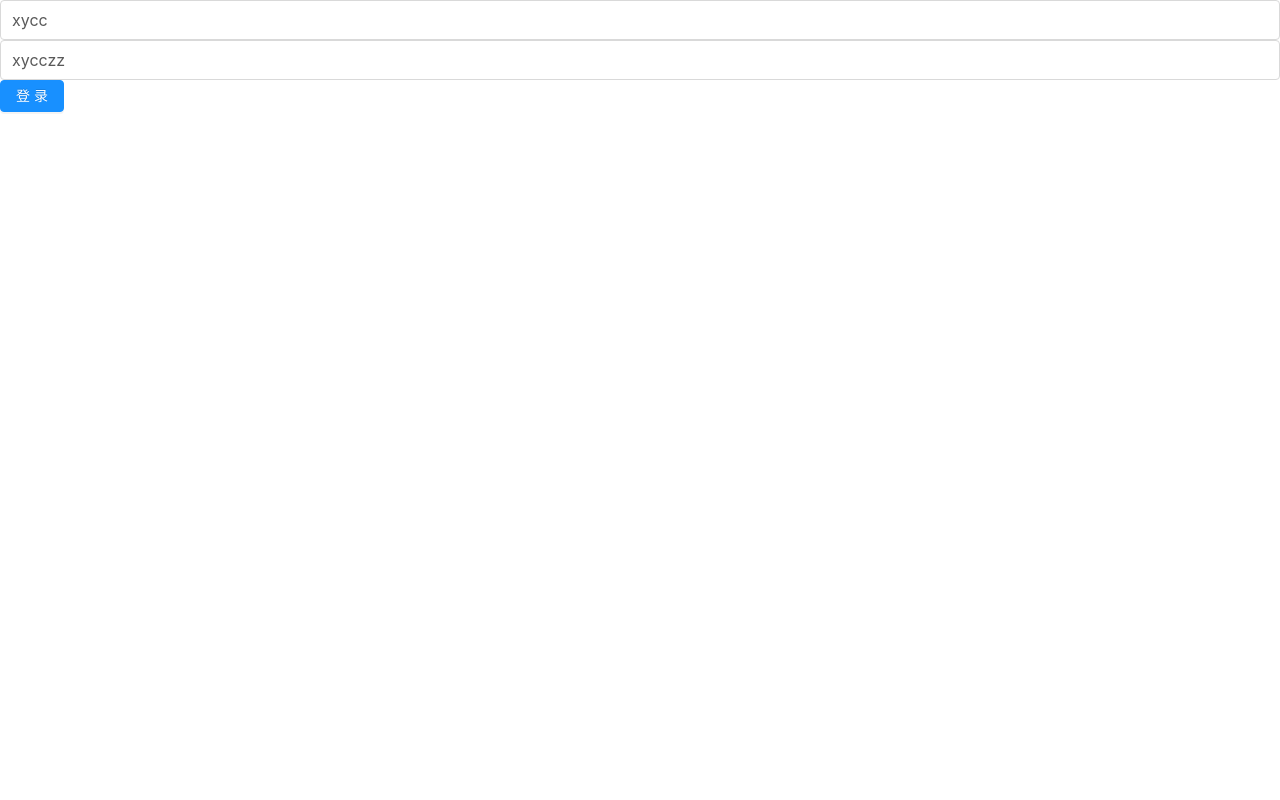
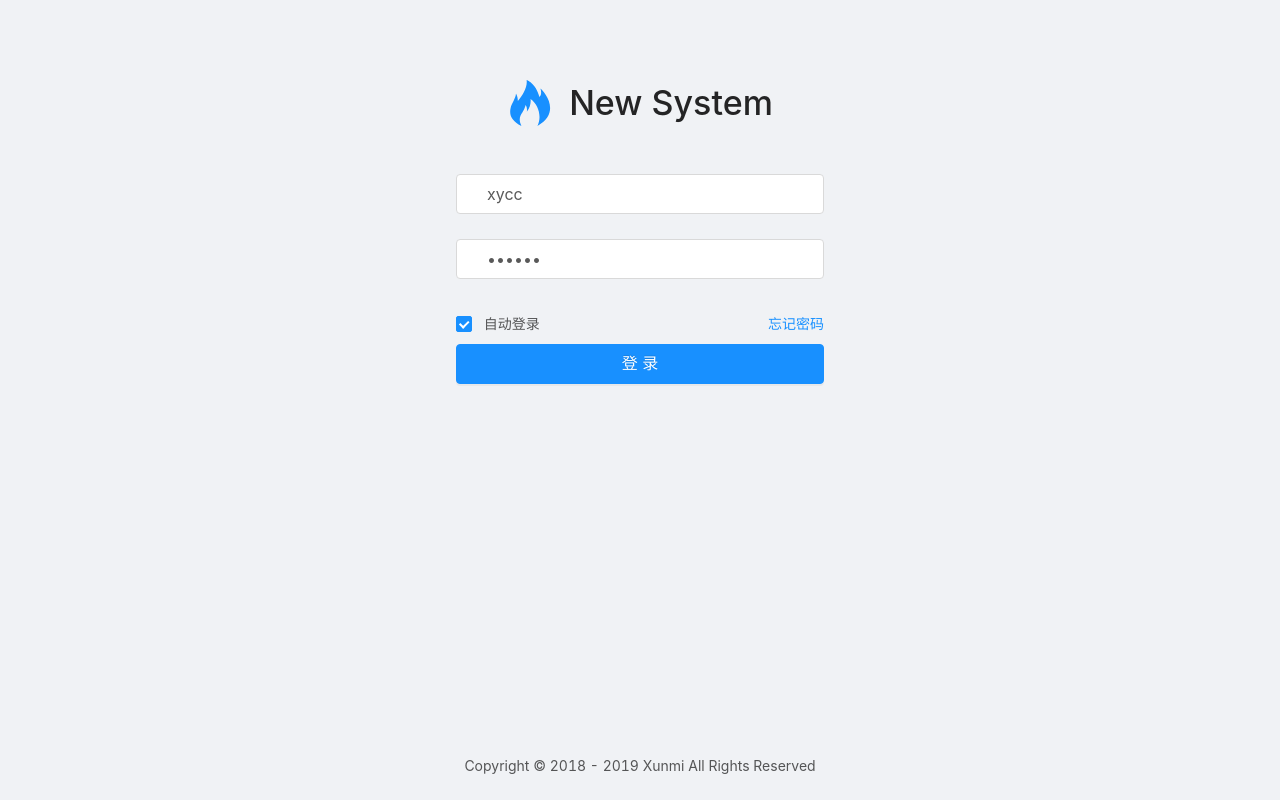
Before and after one commit to xunmi1/admin-template-vue, a Vue app: page /#/login in a window 1280 px wide. Built offline with nearby package versions, Linux system fonts and the light colour scheme; no server answers.

Commit message:
:boom: 重写登录页；:arrow_up: vue -> 2.5.22

```diff
--- a/package.json
+++ b/package.json
@@ -14,7 +14,7 @@
         "antd-theme-webpack-plugin": "^1.2.0",
         "axios": "^0.18.0",
         "nprogress": "^0.2.0",
-        "vue": "^2.5.21",
+        "vue": "^2.5.22",
         "vue-router": "^3.0.2",
         "vuex": "^3.0.1"
     },
@@ -34,7 +34,7 @@
         "lint-staged": "^8.1.0",
         "mockjs": "^1.0.1-beta3",
         "qs": "^6.6.0",
-        "vue-template-compiler": "^2.5.21"
+        "vue-template-compiler": "^2.5.22"
     },
     "gitHooks": {
         "pre-commit": "lint-staged"
--- a/src/config/index.js
+++ b/src/config/index.js
@@ -7,8 +7,8 @@ const config = Object.freeze({
      * @description 配置显示在浏览器标签的title
      */
     title: {
-        small: 'new system',
-        main: 'new system'
+        small: 'New System',
+        main: 'New System'
     },
     /**
      * @description api请求基础路径
--- a/src/router/index.js
+++ b/src/router/index.js
@@ -24,7 +24,6 @@ Vue.use(Router);
  */
 const router = new Router({
     routes: [
-        ...others,
         {
             path: '/',
             name: config.mainName,
@@ -38,7 +37,8 @@ const router = new Router({
                 ...page2,
                 ...page3
             ]
-        }
+        },
+        ...others
     ]
 });
 const db = Db.getSingle();
--- a/src/router/modules/others.js
+++ b/src/router/modules/others.js
@@ -1,12 +1,25 @@
 export default [
     {
-        path: '/login',
-        name: 'login',
+        path: '/user',
+        name: 'user',
+        redirect: '/user/login',
         meta: {
-            title: '登录',
             notAuth: true,
             notCache: true
         },
-        component: () => import(/* webpackChunkName: "Login" */ '@/views/Login/Login'),
+        component: () => import(/* webpackChunkName: "UserLayout" */ '@/views/Layout/UserLayout'),
+        children: [
+            {
+                path: 'login',
+                name: 'login',
+                alias: '/login',
+                meta: {
+                    title: '用户登录',
+                    notAuth: true,
+                    notCache: true
+                },
+                component: () => import(/* webpackChunkName: "Login" */ '@/views/User/Login'),
+            }
+        ]
     },
 ]
--- /dev/null
+++ b/src/views/Layout/UserLayout.vue
@@ -0,0 +1,25 @@
+<template>
+    <ALayout class="container">
+        <ALayoutContent>
+            <RouterView />
+        </ALayoutContent>
+        <Footer />
+    </ALayout>
+</template>
+
+<script>
+    import Footer from './components/Footer';
+
+    export default {
+        name: 'UserLayout',
+        components: {
+            Footer
+        }
+    };
+</script>
+
+<style scoped>
+    .container {
+        min-height: 100vh;
+    }
+</style>
--- a/src/views/Layout/components/Logo.vue
+++ b/src/views/Layout/components/Logo.vue
@@ -25,7 +25,6 @@
         },
         data () {
             return {
-                logo: null,
                 title: this.$app.title.small
             };
         },
@@ -38,10 +37,15 @@
             }
         },
         created () {
-            try {
-                this.logo = require('@/assets/svg/fire.svg');
-            } catch (e) {
-                this.logo = null;
+            this.setLogo();
+        },
+        methods: {
+            setLogo() {
+                try {
+                    this.logo = require('@/assets/svg/fire.svg');
+                } catch (e) {
+                    this.logo = null;
+                }
             }
         }
     };
--- a/src/views/Layout/components/User.vue
+++ b/src/views/Layout/components/UserMenu.vue
@@ -31,7 +31,7 @@
     import { mapState, mapMutations } from 'vuex';
 
     export default {
-        name: 'User',
+        name: 'UserMenu',
         computed: {
             ...mapState('user', ['avatar', 'nickName'])
         },
--- a/src/views/Login/Login.vue
+++ /dev/null
@@ -1,38 +0,0 @@
-<template>
-    <div>
-        <AInput size="large" v-model.trim="userName" />
-        <AInput size="large" v-model.trim="password" />
-        <AButton @click.enter="login" type="primary">登录</AButton>
-    </div>
-</template>
-
-<script>
-    import { mapActions } from 'vuex';
-
-    export default {
-        name: 'Login',
-        data () {
-            return {
-                userName: 'xycc',
-                password: 'xycczz'
-            };
-        },
-        methods: {
-            ...mapActions('user', ['handleLogin']),
-            login () {
-                this.handleLogin({
-                    userName: this.userName.toString(),
-                    password: this.password.toString()
-                }).then(() => {
-                    this.$router.push({ name: this.$app.mainName });
-                }).catch(err => {
-                    console.log(err);
-                });
-            }
-        }
-    };
-</script>
-
-<style scoped>
-
-</style>
--- /dev/null
+++ b/src/views/User/Login.vue
@@ -0,0 +1,190 @@
+<template>
+    <div>
+        <header class="header v-center">
+            <img
+                v-once
+                v-if="logo"
+                :src="logo"
+                alt="图标"
+                height="46"
+                class="header-logo"
+            >
+            <h1 class="header-title v-to-zero">{{ title }}</h1>
+        </header>
+        <main>
+            <AForm :form="loginForm" @submit.stop.prevent="login" class="login-form">
+                <AFormItem>
+                    <AInput
+                        v-decorator="getRules('userName')"
+                        placeholder="用户名:"
+                        size="large"
+                        @pressEnter.stop.prevent="setFocus(true)"
+                        @focus="setFocus(false)"
+                    >
+                        <AIcon slot="prefix" type="user" class="login-form-icon" />
+                    </AInput>
+                </AFormItem>
+                <AFormItem>
+                    <AInput
+                        v-decorator="getRules('password')"
+                        v-focus="passwordFocus"
+                        type="password"
+                        size="large"
+                        placeholder="密码:"
+                    >
+                        <AIcon slot="prefix" type="lock" class="login-form-icon" />
+                    </AInput>
+                </AFormItem>
+                <AFormItem>
+                    <ACheckbox v-decorator="getRules('remember')">
+                        自动登录
+                    </ACheckbox>
+                    <a class="login-form-forgot" href="">忘记密码</a>
+                    <AButton
+                        :loading="loading"
+                        size="large"
+                        type="primary"
+                        html-type="submit"
+                        block
+                    >
+                        登录
+                    </AButton>
+                </AFormItem>
+            </AForm>
+        </main>
+    </div>
+</template>
+
+<script>
+    import { mapActions } from 'vuex';
+    import AFormItem from 'ant-design-vue/es/form/FormItem';
+
+    export default {
+        name: 'Login',
+        components: { AFormItem },
+        directives: {
+            focus (el, { value }) {
+                if (value) {
+                    const find = Array.prototype.find;
+                    const targetNode = find.call(el.childNodes, node => node.localName === 'input');
+                    if (targetNode) {
+                        targetNode.focus();
+                    }
+                }
+            }
+        },
+        data () {
+            return {
+                title: this.$app.title.main,
+                loading: false,
+                passwordFocus: false
+            };
+        },
+        beforeCreate () {
+            this.loginForm = this.$form.createForm(this);
+            this.rulesForm = {
+                userName: {
+                    initialValue: 'xycc',
+                    validateFirst: true,
+                    normalize: value => value ? value.toString().trim() : null,
+                    rules: [
+                        { required: true, whitespace: true, message: '请输入你的用户名!' },
+                        { min: 4, message: '不少于4个字符' },
+                        { max: 30, message: '不超过30个字符' }
+                    ]
+                },
+                password: {
+                    initialValue: 'xycczz',
+                    validateFirst: true,
+                    normalize: value => value ? value.toString().trim() : null,
+                    rules: [
+                        { required: true, whitespace: true, message: '请输入你的密码!' },
+                        { min: 6, message: '不少于5个字符' },
+                        { max: 45, message: '不超过45个字符' }
+                    ]
+                },
+                remember: {
+                    valuePropName: 'checked',
+                    initialValue: true
+                }
+            };
+        },
+        created () {
+            this.login = this.$_throttle(this.login, 360, true);
+            this.setLogo();
+        },
+        methods: {
+            ...mapActions('user', ['handleLogin']),
+            login () {
+                this.loginForm.validateFields((err, values) => {
+                    if (!err) {
+                        this.loading = true;
+                        this.handleLogin(values)
+                            .then(() => {
+                                this.$router.push({ name: this.$app.mainName });
+                                this.loading = false;
+                            })
+                            .catch(err => {
+                                this.loading = false;
+                                this.$message.error(err.msg);
+                            });
+                    }
+                });
+            },
+            getRules (key) {
+                return [key, this.rulesForm[key]];
+            },
+            setFocus (bool) {
+                this.passwordFocus = bool;
+            },
+            setLogo() {
+                try {
+                    this.logo = require('@/assets/svg/fire.svg');
+                } catch (e) {
+                    this.logo = null;
+                }
+            }
+        }
+    };
+</script>
+
+<style lang="less" scoped>
+    .header {
+        margin: 104px 0 64px;
+        @media screen {
+            @media (max-width: 1400px) {
+                margin: 80px 0 48px;
+            }
+            @media (max-width: 520px) {
+                margin: 48px 0 24px;
+            }
+        }
+        &-logo {
+            margin-right: 16px;
+        }
+        &-title {
+            display: inline-block;
+            font-size: 38px;
+            line-height: 46px;
+            vertical-align: middle;
+            @media screen and (max-width: 1400px) {
+                font-size: 34px;
+            }
+        }
+    }
+    .login-form {
+        width: 368px;
+        margin: 0 auto;
+        @media screen and (max-width: 520px) {
+            width: 88%;
+        }
+
+        &-forgot {
+            float: right;
+        }
+
+        &-icon {
+            color: rgba(0, 0, 0, .36);
+        }
+    }
+</style>
```
Also changed, not shown: src/store/modules/user.js (+13 -11 lines), src/views/Layout/BasicLayout.vue (+4 -4 lines), src/assets/svg/fire.svg, 1 other file (tests, documents, lock files or other folders).
